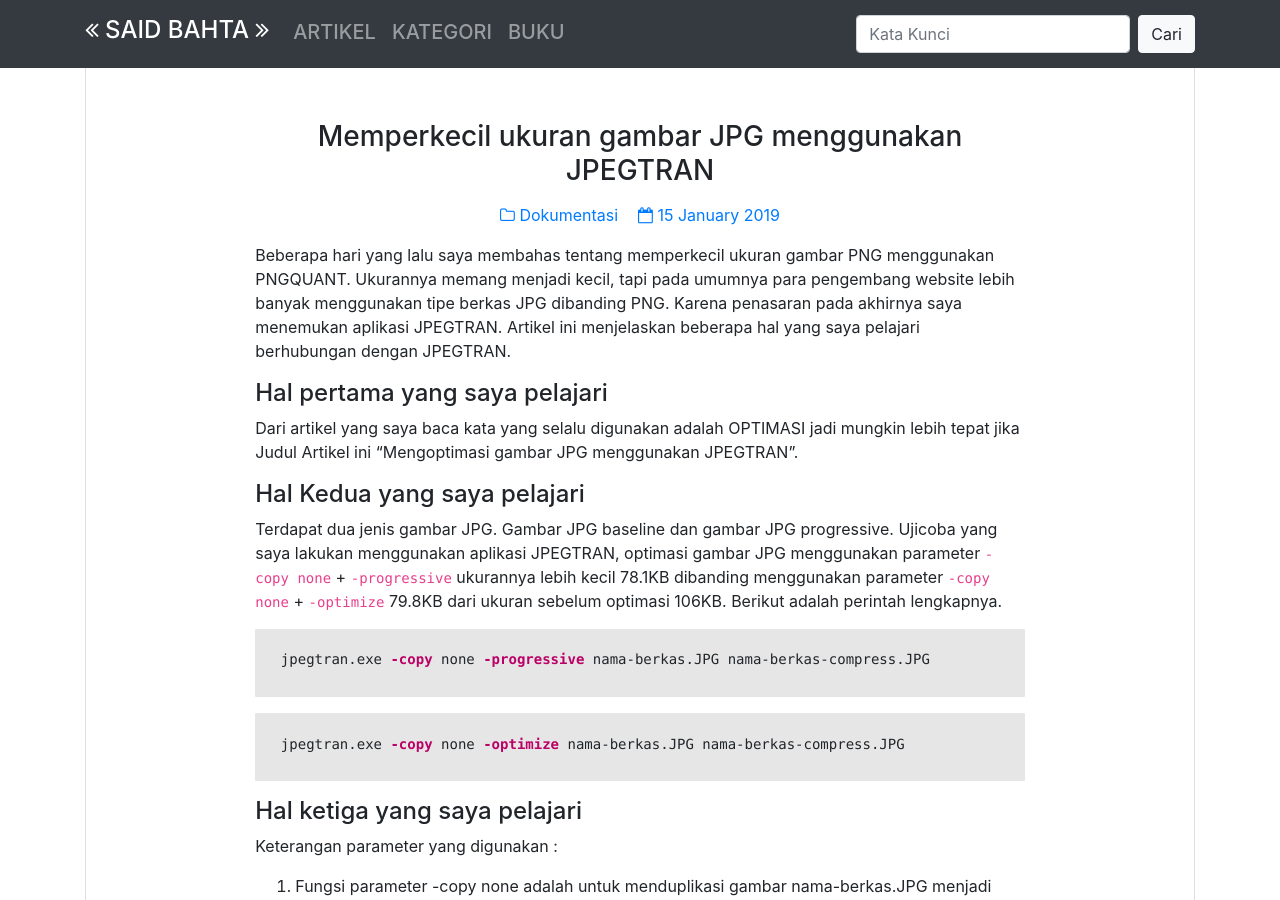
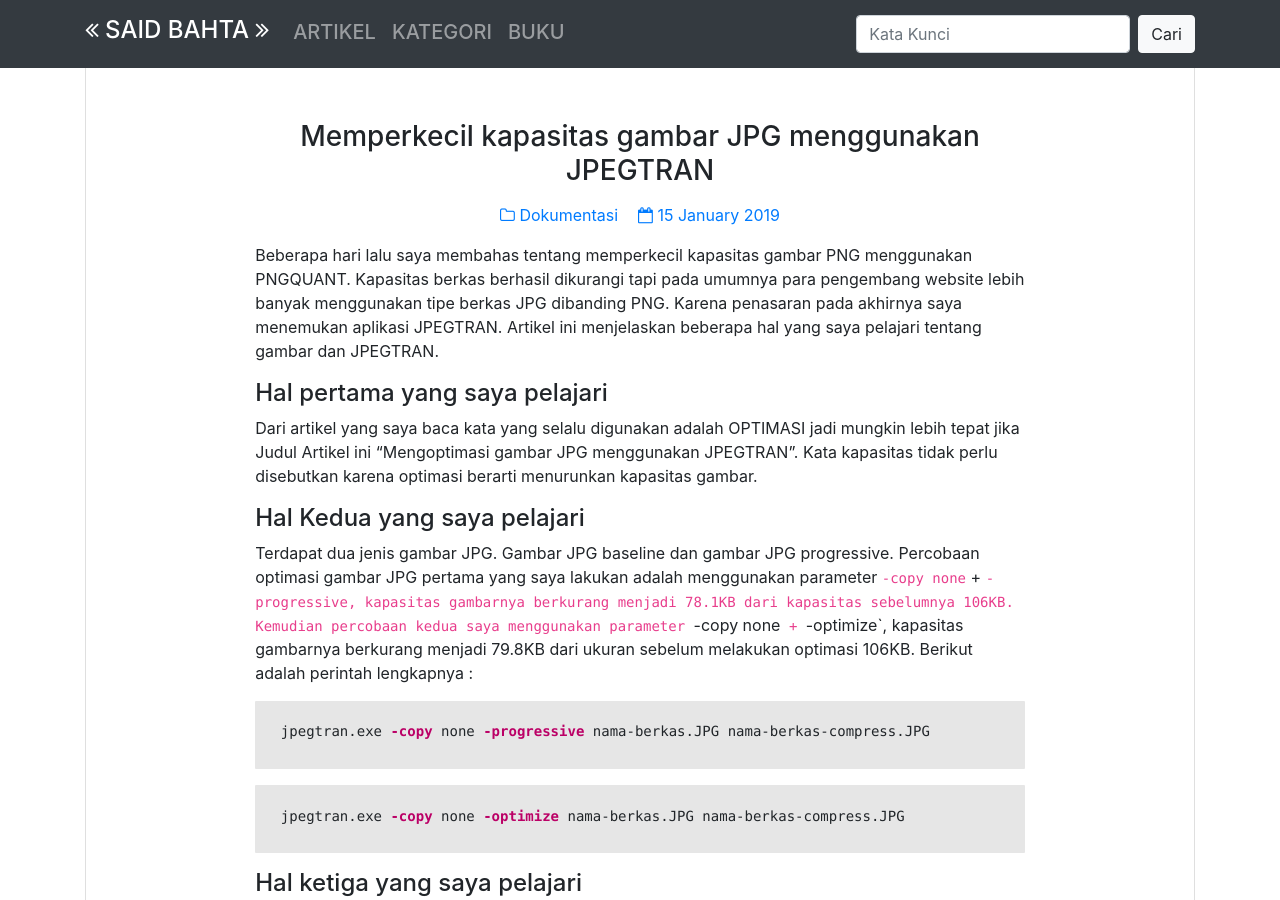
Before and after one commit to surtinaali/blog, a Jekyll site: the page built from _posts/2019-15-01-jpgtran-compress.markdown, in a window 1280 px wide and 900 px high. Built offline with Jekyll 4.4.1, drawn with Linux system fonts in a browser that asks for light colours; comment, search, counter and statistics services are not loaded.

Commit message:
update tulisan

```diff
--- a/_posts/2018-12-27-memperkecil-ukuran-png.markdown
+++ b/_posts/2018-12-27-memperkecil-ukuran-png.markdown
@@ -1,6 +1,6 @@
 ---
 layout:     post
-title:      Memperkecil ukuran gambar PNG menggunakan PNGQUANT
+title:      Memperkecil kapasitas gambar PNG menggunakan PNGQUANT
 date:       2018-12-11 10:47:00 +0900
 categories: dokumentasi
 img_path:   assets/img/post/190115b.svg
--- a/_posts/2019-15-01-jpgtran-compress.markdown
+++ b/_posts/2019-15-01-jpgtran-compress.markdown
@@ -1,19 +1,19 @@
 ---
 layout:     post
-title:      Memperkecil ukuran gambar JPG menggunakan JPEGTRAN
+title:      Memperkecil kapasitas gambar JPG menggunakan JPEGTRAN
 date:       2019-01-15 15:02:00 +0900
 categories: dokumentasi
 img_path:   assets/img/post/190115.svg
 ---
 
-Beberapa hari yang lalu saya membahas tentang memperkecil ukuran gambar PNG menggunakan PNGQUANT. Ukurannya memang menjadi kecil, tapi pada umumnya para pengembang website lebih banyak menggunakan tipe berkas JPG dibanding PNG. Karena penasaran pada akhirnya saya menemukan aplikasi JPEGTRAN. Artikel ini menjelaskan beberapa hal yang saya pelajari berhubungan dengan JPEGTRAN.
+Beberapa hari lalu saya membahas tentang memperkecil kapasitas gambar PNG menggunakan PNGQUANT. Kapasitas berkas berhasil dikurangi tapi pada umumnya para pengembang website lebih banyak menggunakan tipe berkas JPG dibanding PNG. Karena penasaran pada akhirnya saya menemukan aplikasi JPEGTRAN. Artikel ini menjelaskan beberapa hal yang saya pelajari tentang gambar dan JPEGTRAN.
 
 #### Hal pertama yang saya pelajari
 
-Dari artikel yang saya baca kata yang selalu digunakan adalah OPTIMASI jadi mungkin lebih tepat jika Judul Artikel ini "Mengoptimasi gambar JPG menggunakan JPEGTRAN".
+Dari artikel yang saya baca kata yang selalu digunakan adalah OPTIMASI jadi mungkin lebih tepat jika Judul Artikel ini "Mengoptimasi gambar JPG menggunakan JPEGTRAN". Kata kapasitas tidak perlu disebutkan karena optimasi berarti menurunkan kapasitas gambar.
 
 #### Hal Kedua yang saya pelajari
-Terdapat dua jenis gambar JPG. Gambar JPG baseline dan gambar JPG progressive. Ujicoba yang saya lakukan menggunakan aplikasi JPEGTRAN, optimasi gambar JPG menggunakan parameter `-copy none` + `-progressive` ukurannya lebih kecil 78.1KB dibanding menggunakan parameter `-copy none` + `-optimize` 79.8KB dari ukuran sebelum optimasi 106KB. Berikut adalah perintah lengkapnya.
+Terdapat dua jenis gambar JPG. Gambar JPG baseline dan gambar JPG progressive. Percobaan optimasi gambar JPG pertama yang saya lakukan adalah menggunakan parameter `-copy none` + `-progressive, kapasitas gambarnya berkurang menjadi 78.1KB dari kapasitas sebelumnya 106KB. Kemudian percobaan kedua saya menggunakan parameter `-copy none` + `-optimize`, kapasitas gambarnya berkurang menjadi 79.8KB dari ukuran sebelum melakukan optimasi 106KB. Berikut adalah perintah lengkapnya :
 
 {% highlight POWERSHELL %}
 jpegtran.exe -copy none -progressive nama-berkas.JPG nama-berkas-compress.JPG
@@ -30,7 +30,6 @@ Keterangan parameter yang digunakan :
 2. Fungsi parameter -progressive adalah untuk mengoptimasi jenis gambar JPG baseline ke progressive karena pada umumnya Gambar JPG berjenis baseline. Jenis gambar JPG baseline ketika ditampilkan ke browser prosesnya lebih lambat dibandingkan dengan progressive. Lebih jelasnya baca [Image Optimization, Part 4: Progressive JPEG...Hot or Not?](https://yuiblog.com/blog/2008/12/05/imageopt-4/){:target="new"} juga [The Return of The Progressive JPEG](https://www.wired.com/2013/01/the-return-of-the-progressive-jpeg/){:target="new"}.
 3. Fungsi parameter -optimize adalah untuk melakukan optimasi atau memperkecil ukuran gambar menggunakan algoritma tabel huffman. Baca [What is an Optimized JPEG](https://www.impulseadventure.com/photo/optimized-jpeg.html).
 
-
 #### Hal keempat yang saya pelajari
 
 Adalah kesimpulan dari artikel [Image Optimization, Part 4: Progressive JPEG...Hot or Not?](https://yuiblog.com/blog/2008/12/05/imageopt-4/){:target="new"} :
```
